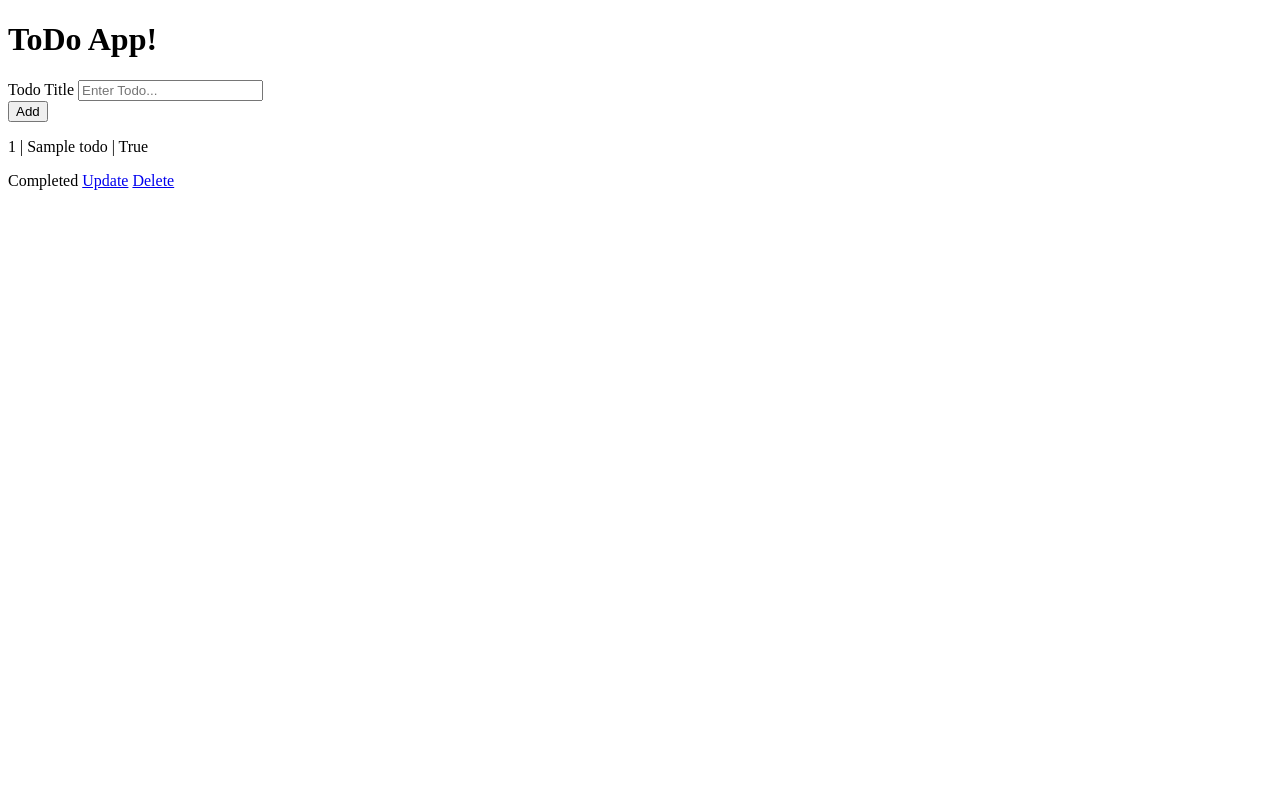
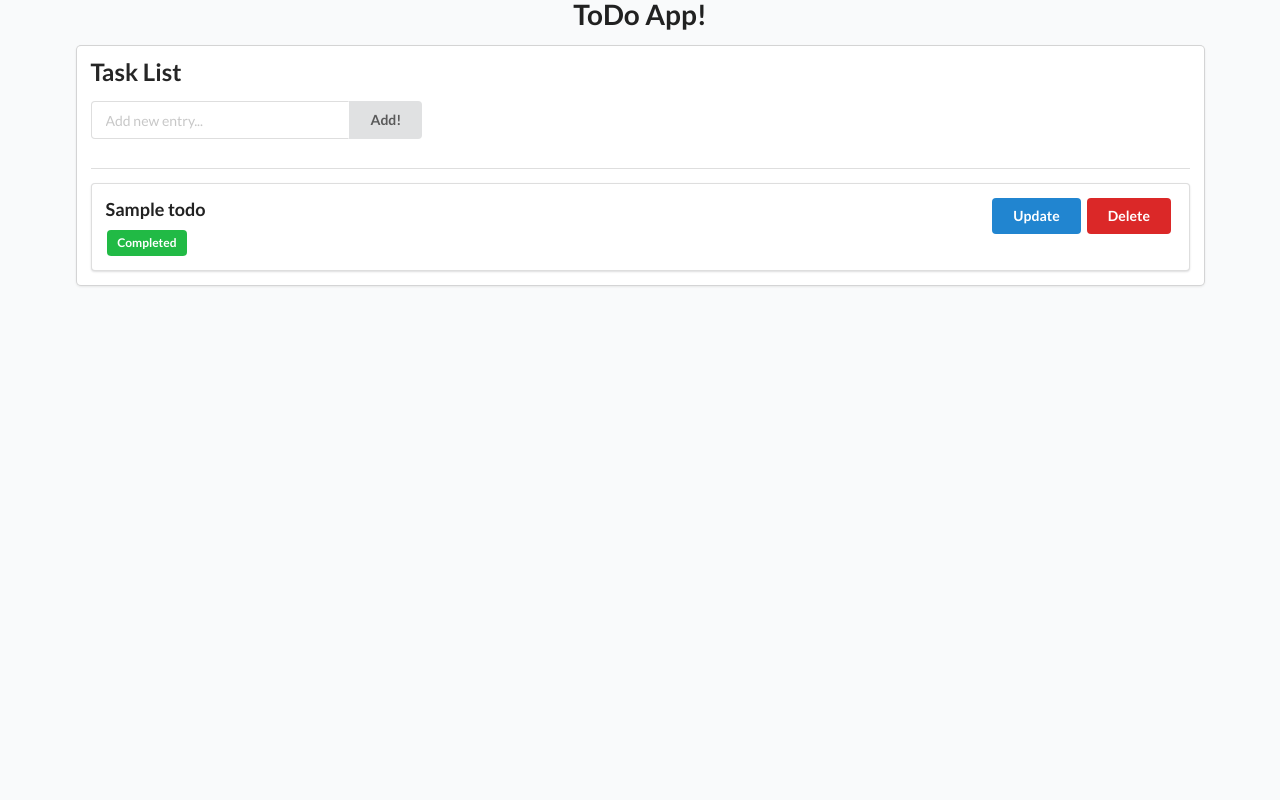
Before and after one commit to miguel-pub/flaskwithtutorial, a Flask app: page / in a window 1280 px wide. Run offline with Flask 3, Linux system fonts and the light colour scheme; tables that the repository leaves empty hold one stand-in row (values such as "Sample post"); some libraries are stand-ins or nearby versions.

Commit message:
Added styling, functionality, everything. Wow.

```diff
--- a/app.py
+++ b/app.py
@@ -29,6 +29,21 @@ def add():
     db.session.commit()
     return redirect(url_for("index"))
 
+@app.route("/update/<int:todo_id>")
+def update(todo_id):
+    #update complete
+    todo = Todo.query.filter_by(id=todo_id).first()
+    todo.complete = not todo.complete
+    db.session.commit()
+    return redirect(url_for("index"))
+
+@app.route("/delete/<int:todo_id>")
+def delete(todo_id):
+    #update complete
+    todo = Todo.query.filter_by(id=todo_id).first()
+    db.session.delete(todo)
+    db.session.commit()
+    return redirect(url_for("index"))
 
 if __name__ == "__main__":
     with app.app_context():
--- a/templates/base.html
+++ b/templates/base.html
@@ -3,29 +3,67 @@
 <head>
     <meta charset="UTF-8">
     <title>To do app</title>
+    <link rel="stylesheet" href="https://cdn.jsdelivr.net/npm/semantic-ui@2.5.0/dist/semantic.min.css">
+    <script src="https://cdn.jsdelivr.net/npm/semantic-ui@2.5.0/dist/semantic.min.js"></script>
+    <style>
+        body {
+            background-color: #f9fafb;
+            margin: 0;
+            padding: 0;
+            font-family: 'Lato', 'Helvetica Neue', Arial, Helvetica, sans-serif;
+        }
+        .ui.container {
+            width: 50%
+            margin-top: 50px;
+            margin-left: auto;
+            margin-right: auto;
+            max-width: 200px;
+        }
+        .ui.card {
+
+            width: 100%;
+        }
+        .form-action {
+            margin-top: 10px;
+        }
+        .task-item {
+            margin-bottom: 10px;
+        }
+    </style>
 </head>
 <body>
-    <h1>ToDo App!</h1>
-    <form action="/add" method="POST">
-        <div>
-            <label>Todo Title</label>
-            <input type="text" name="title" placeholder="Enter Todo...">
-            <br>
-            <button type="submit">Add</button>
+    <div class="ui container">
+        <h1 class="ui center aligned header">ToDo App!</h1>
+        <div class="ui card">
+            <div class="content">
+                <h2 class="ui header">Task List</h2>
+                <form class="ui form form-action" action="/add" method="POST">
+                    <div class="ui action input">
+                        <input type="text" name="title" placeholder="Add new entry...">
+                        <button class="ui button">Add!</button>
+                    </div>
+                </form>
+                <div class="ui dividing header"></div>
+                {% for todo in todo_list %}
+                    <div class="ui segment task-item">
+                        <div class="ui two column stackable grid">
+                            <div class="ten wide column">
+                                <p class="ui medium header">{{ todo.title }}</p>
+                                {% if todo.complete == False %}
+                                    <span class="ui gray label">Not Completed</span>
+                                {% else %}
+                                    <span class="ui green label">Completed</span>
+                                {% endif %}
+                            </div>
+                            <div class="six wide right aligned column">
+                                <a class="ui blue button" href="/update/{{ todo.id }}">Update</a>
+                                <a class="ui red button" href="/delete/{{ todo.id }}">Delete</a>
+                            </div>
+                        </div>
+                    </div>
+                {% endfor %}
+            </div>
         </div>
-    </form>
-    {%for todo in todo_list%}
-        <p>{{ todo.id }} | {{todo.title }} | {{todo.complete}}</p>
-
-        {%if todo.complete == False%}
-            <span>Not Completed</span>
-        {%else%}
-            <span>Completed</span>
-        {%endif%}
-
-    <a href="/">Update</a>
-    <a href="/">Delete</a>
-    {%endfor%}
-
+    </div>
 </body>
 </html>
```
